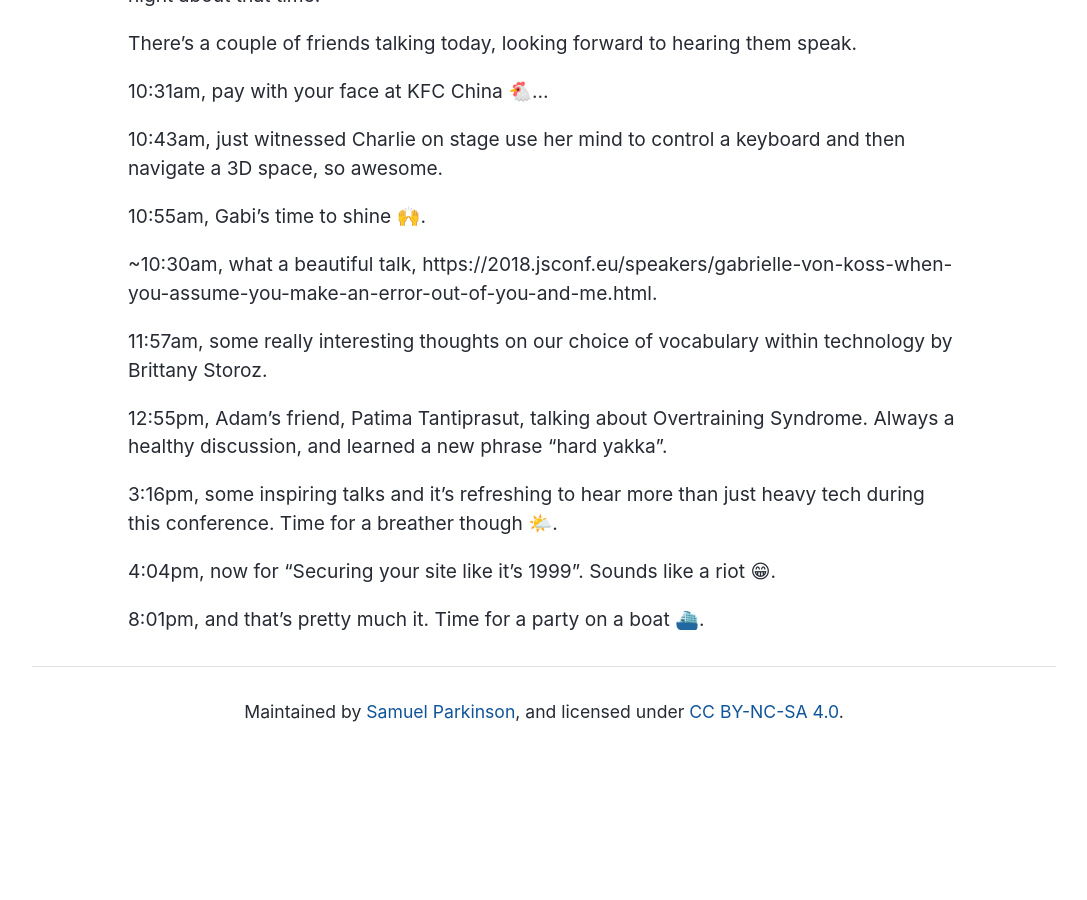
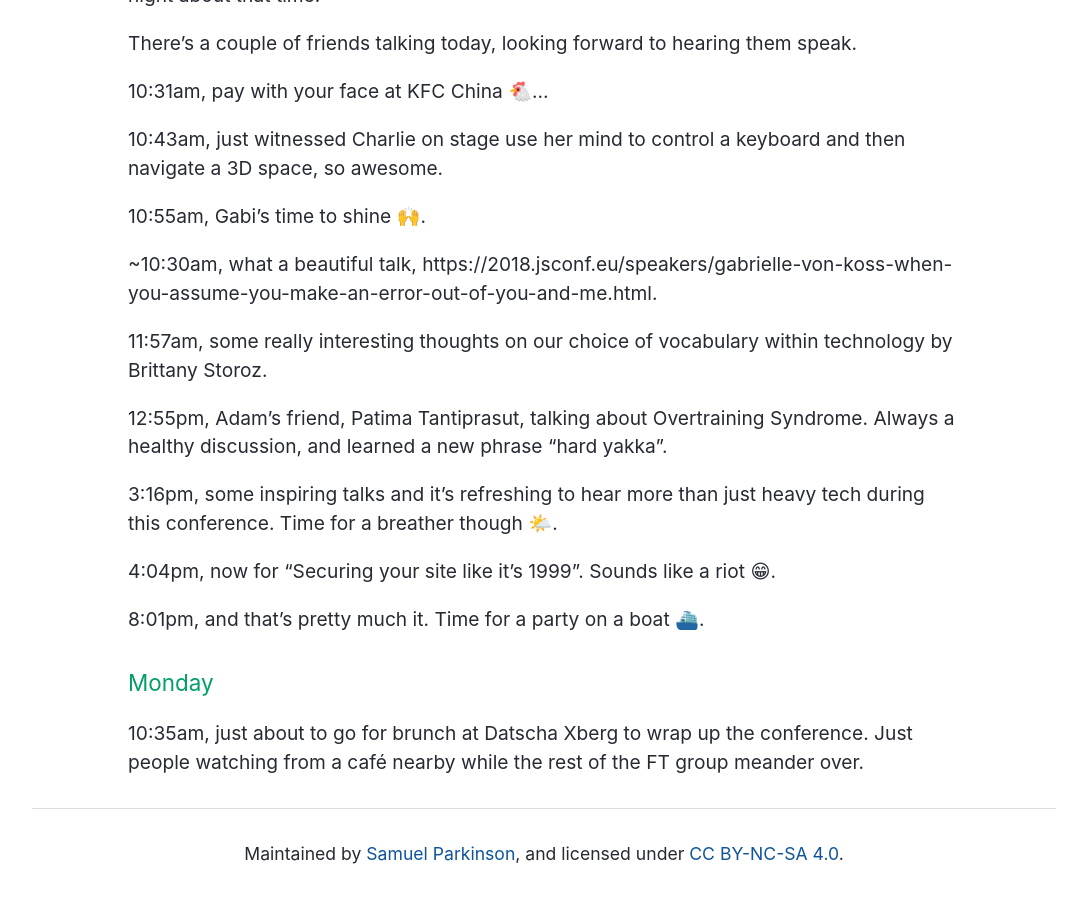
Before and after one commit to sjparkinson/uncomplicated.systems, a Jekyll site: the page built from _posts/2018-06-01-jsconf-eu.md, in a window 1280 px wide and 900 px high, scrolled down 2403 px. Shown: the whole window, without its empty margins (96-1183 px from the left). Built offline with Jekyll 4.4.1, drawn with Linux system fonts in a browser that asks for light colours; before the commit the page ends 3160 px from its top, so only the background shows below that.

Commit message:
Update 2018-06-01-jsconf-eu.md

```diff
--- a/_posts/2018-06-01-jsconf-eu.md
+++ b/_posts/2018-06-01-jsconf-eu.md
@@ -65,3 +65,7 @@ There's a couple of friends talking today, looking forward to hearing them speak
 4:04pm, now for "Securing your site like it's 1999". Sounds like a riot 😁.
 
 8:01pm, and that's pretty much it. Time for a party on a boat ⛴️.
+
+### Monday
+
+10:35am, just about to go for brunch at Datscha Xberg to wrap up the conference. Just people watching from a café nearby while the rest of the FT group meander over.
```
